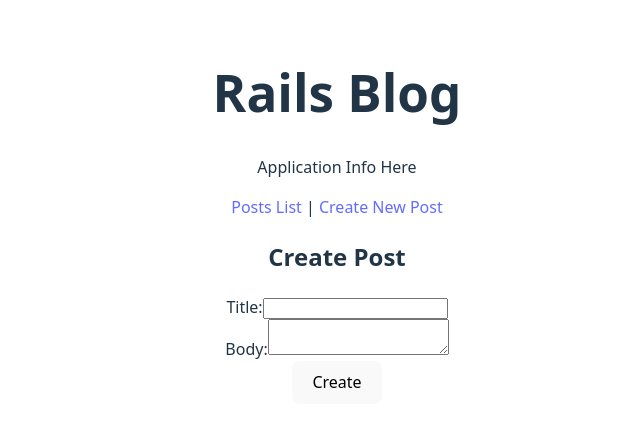
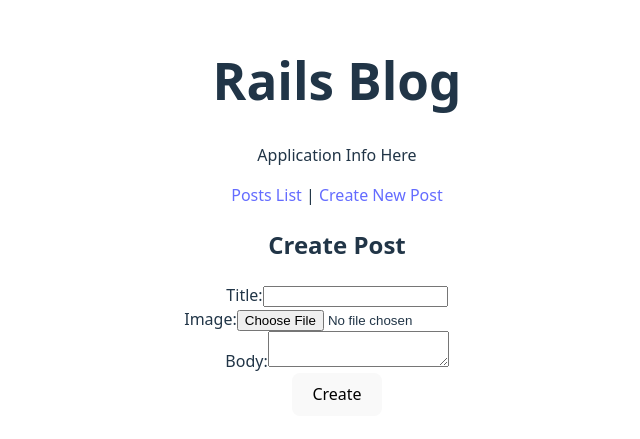
Before and after one commit to heidless-stillwater/react-on-rails-frontend-v1, a React (Vite) app: page /new in a window 1280 px wide. Shown: the part 183-622 px from the top of the page, without its empty margins (303-943 px from the left). Built offline with nearby package versions, Linux system fonts and the light colour scheme.

Commit message:
image load form

```diff
--- a/src/features/posts/NewPostForm.jsx
+++ b/src/features/posts/NewPostForm.jsx
@@ -5,7 +5,17 @@ import PostForm from './PostForm'
 function NewPostForm() {
   const navigate = useNavigate()
 
-  const handleCreateSubmit = async (formData) => {
+  const handleCreateSubmit = async (rawData) => {
+    // create form data
+    // can't just be the rawData
+    // needs to be wrapped in a post[field_name] format
+    // for example, post[title], post[body], post[image]
+    // console.log("NewPostForm::handleCreateSubmit", rawData);
+    const formData = new FormData()
+    formData.append('post[title]', rawData.title)
+    formData.append('post[body]', rawData.body)
+    formData.append('post[image]', rawData.image)
+
     try {
       const response = await createPost(formData)
       // console.log("NewPostForm::response", response);
--- a/src/features/posts/PostForm.jsx
+++ b/src/features/posts/PostForm.jsx
@@ -1,21 +1,22 @@
 import { useState } from 'react'
-import PropTypes from 'prop-types';
+import PropTypes from 'prop-types'
 
-function PostForm ({ post, headerText, buttonText, onSubmit }) {
+function PostForm({ post, headerText, buttonText, onSubmit }) {
   const [formData, setFormData] = useState(
     post || {
       title: '',
-      body: ''
+      body: '',
+      image: '',
     }
-  );
+  )
 
   return (
     <div>
       <h2>{post ? 'Edit Post' : 'Create Post'}</h2>
       <form
         onSubmit={(e) => {
-          e.preventDefault();
-          onSubmit(formData);
+          e.preventDefault()
+          onSubmit(formData)
         }}
       >
         <div>
@@ -24,48 +25,66 @@ function PostForm ({ post, headerText, buttonText, onSubmit }) {
             id="title"
             type="text"
             value={formData.title}
-            onChange={(e) => setFormData({
-              ...formData,
-              title: e.target.value }
-            )}
+            onChange={(e) =>
+              setFormData({
+                ...formData,
+                title: e.target.value,
+              })
+            }
           />
         </div>
+
+        <div>
+          <label htmlFor="image">Image:</label>
+          <input
+            id="image"
+            type="file"
+            accept="image/*"
+            onChange={(e) => {
+              setFormData({
+                ...formData,
+                image: e.target.files[0],
+              })
+              console.log(e.target.files[0])
+            }}
+          />
+        </div>
+
         <div>
           <label htmlFor="body">Body:</label>
           <textarea
             id="body"
             value={formData.body}
-            onChange={(e) => setFormData({
-              ...formData,
-              body: e.target.value }
-            )}
+            onChange={(e) =>
+              setFormData({
+                ...formData,
+                body: e.target.value,
+              })
+            }
           />
-
         </div>
         <div>
           <button type="submit">{buttonText}</button>
         </div>
       </form>
     </div>
-  );
-
-};
+  )
+}
 
 PostForm.propTypes = {
   post: PropTypes.shape({
     title: PropTypes.string.isRequired,
-    body: PropTypes.string.isRequired
+    body: PropTypes.string.isRequired,
   }),
   headerText: PropTypes.string.isRequired,
   buttonText: PropTypes.string.isRequired,
-  onSubmit: PropTypes.func.isRequired.isRequired
-};
-
+  onSubmit: PropTypes.func.isRequired.isRequired,
+}
 
 PostForm.defaultProps = {
   post: null,
   headerText: 'New Post',
-  buttonText: 'Create Post'
-};
+  buttonText: 'Create Post',
+}
 
-export default PostForm;
+export default PostForm
--- a/src/services/postService.js
+++ b/src/services/postService.js
@@ -19,10 +19,8 @@ async function fetchPost(id) {
 async function createPost(postData) {
   const response = await fetch(API_URL, {
     method: 'POST',
-    headers: {
-      'Content-Type': 'application/json'
-    },
-    body: JSON.stringify(postData)
+    // doesn't need headers because it is formData
+    body: postData
   })
 
   if (!response.ok) {
```
